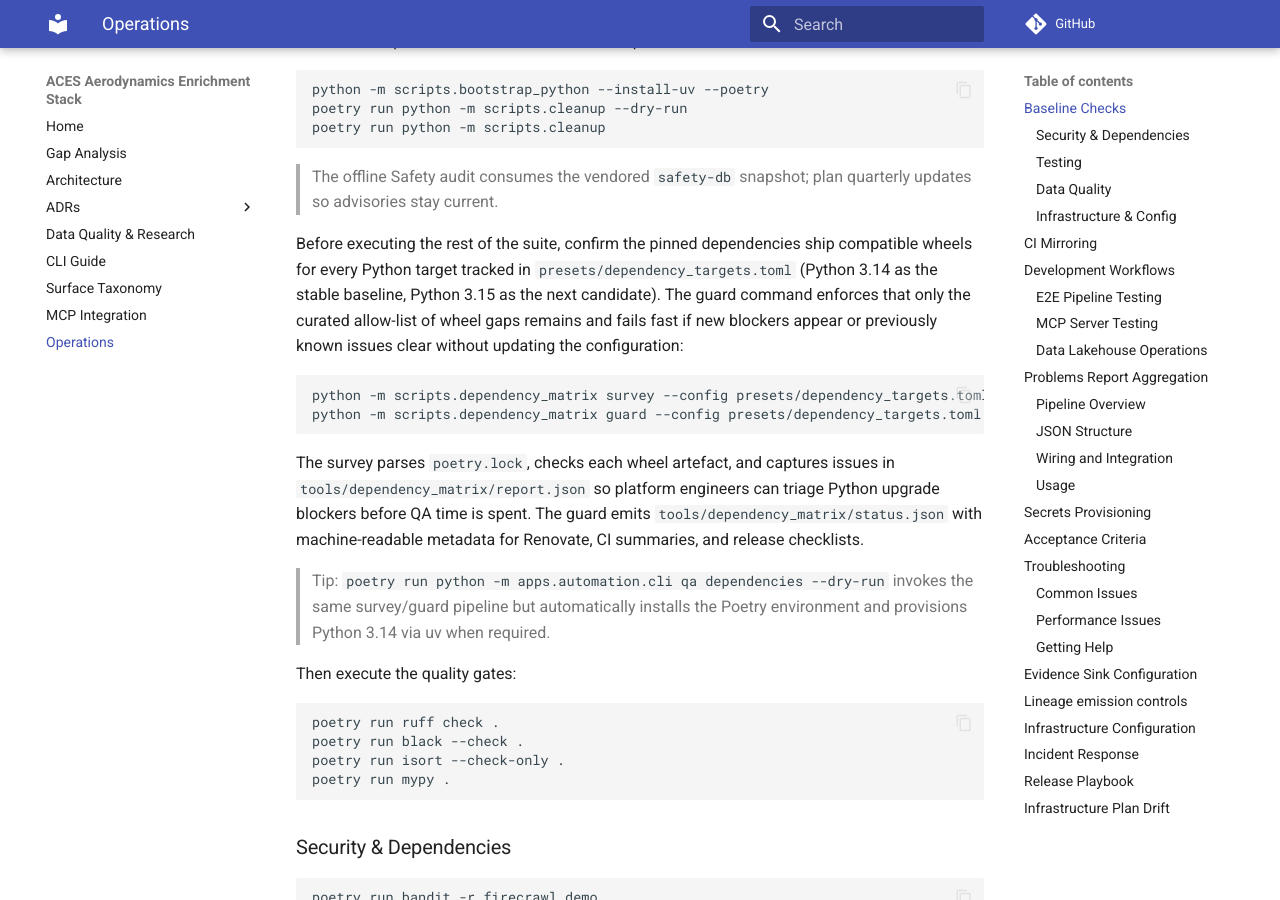
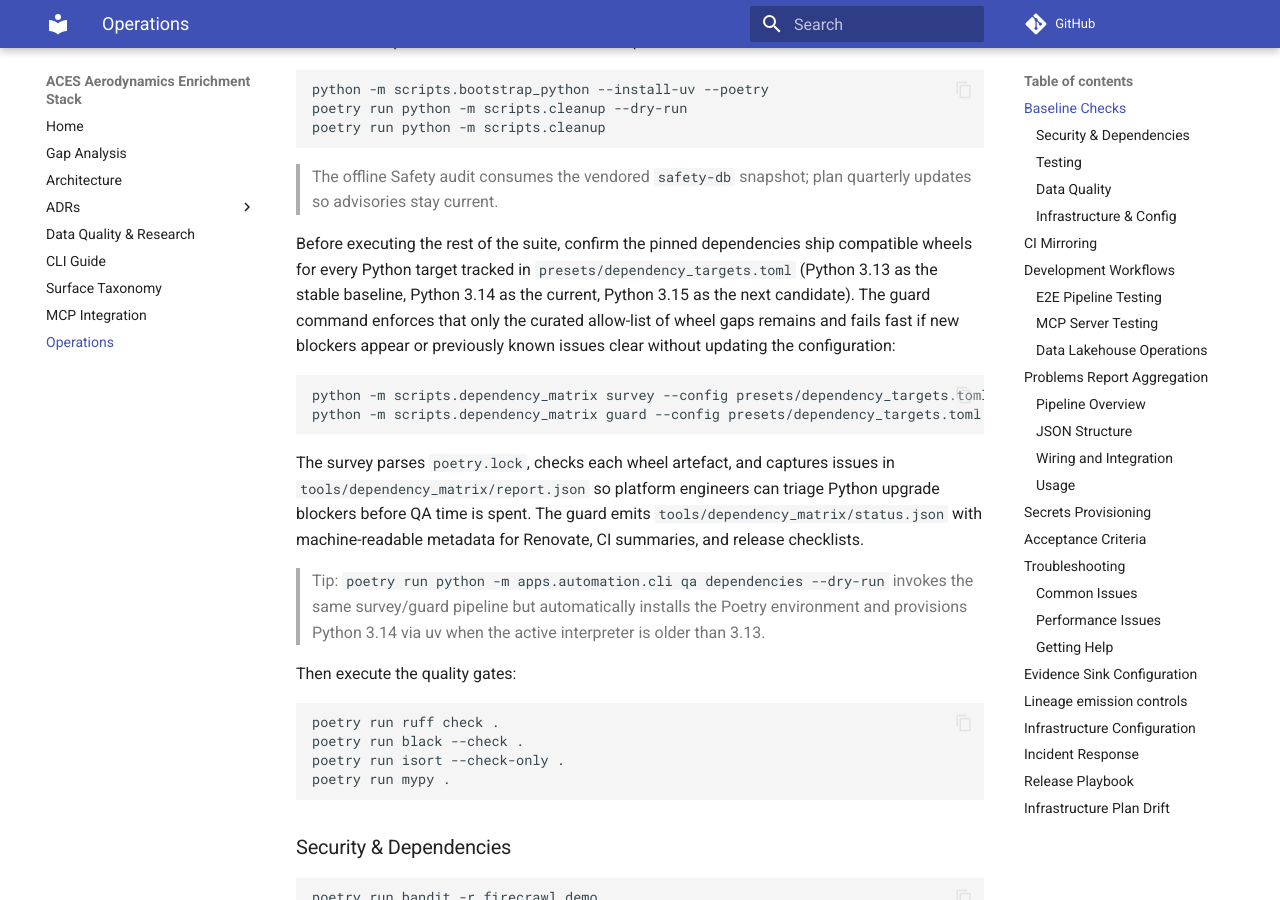
Before and after one commit to IAmJonoBo/watercrawl, an MkDocs documentation site: the page built from docs/operations.md, in a window 1280 px wide and 900 px high, scrolled down 228 px. Built offline with MkDocs 1.6.1 and Material for MkDocs 9.7.7, drawn with Linux system fonts in a browser that asks for light colours; comment, search, counter and statistics services are not loaded; some of the changed text lies outside the part shown.

Commit message:
chore: update Python version requirements to >=3.13,<3.15 across documentation and configuration files

````diff
--- a/docs/operations.md
+++ b/docs/operations.md
@@ -16,7 +16,7 @@ poetry run python -m scripts.cleanup
 
 Before executing the rest of the suite, confirm the pinned dependencies ship
 compatible wheels for every Python target tracked in `presets/dependency_targets.toml`
-(Python 3.14 as the stable baseline, Python 3.15 as the next candidate).
+(Python 3.13 as the stable baseline, Python 3.14 as the current, Python 3.15 as the next candidate).
 The guard command enforces that only the curated allow-list of wheel gaps remains
 and fails fast if new blockers appear or previously known issues clear without
 updating the configuration:
@@ -34,7 +34,7 @@ Renovate, CI summaries, and release checklists.
 
 > Tip: `poetry run python -m apps.automation.cli qa dependencies --dry-run`
 > invokes the same survey/guard pipeline but automatically installs the Poetry
-> environment and provisions Python 3.14 via uv when required.
+> environment and provisions Python 3.14 via uv when the active interpreter is older than 3.13.
 
 Then execute the quality gates:
 
@@ -286,7 +286,7 @@ poetry cache clear --all .
 poetry install --no-root
 
 # Check Python version compatibility
-python --version  # Should be 3.14+
+python --version  # Should be 3.13+
 poetry env info
 ```
 
--- a/pyproject.toml
+++ b/pyproject.toml
@@ -24,7 +24,7 @@ exclude = [
 [tool.poetry.dependencies]
 python = ">=3.13,<3.15"
 pandas = "2.3.3"
-openpyxl = "^3.1.0"
+openpyxl = "^3.2.0"
 streamlit = "^1.50.0"
 requests = "2.32.5"
 httpx = "0.28.1"
````
Also changed, not shown: AGENTS.md (+1 -1 lines), CONTRIBUTING.md (+2 -2 lines), Next_Steps.md (+3 -2 lines), README.md (+2 -2 lines), docs/cli.md (+1 -1 lines), docs/index.md (+2 -2 lines), .github/copilot-instructions.md, 1 other file.
